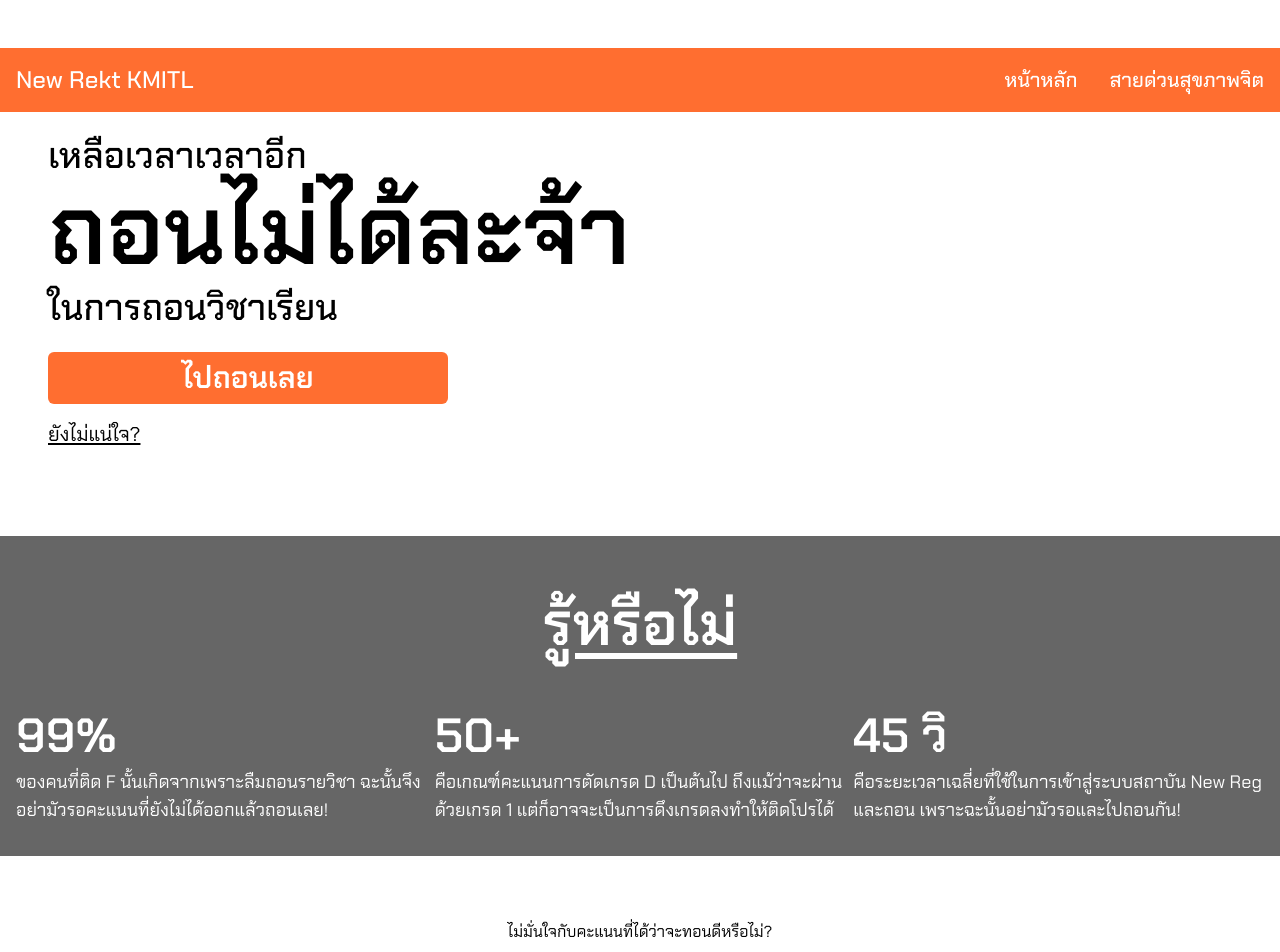
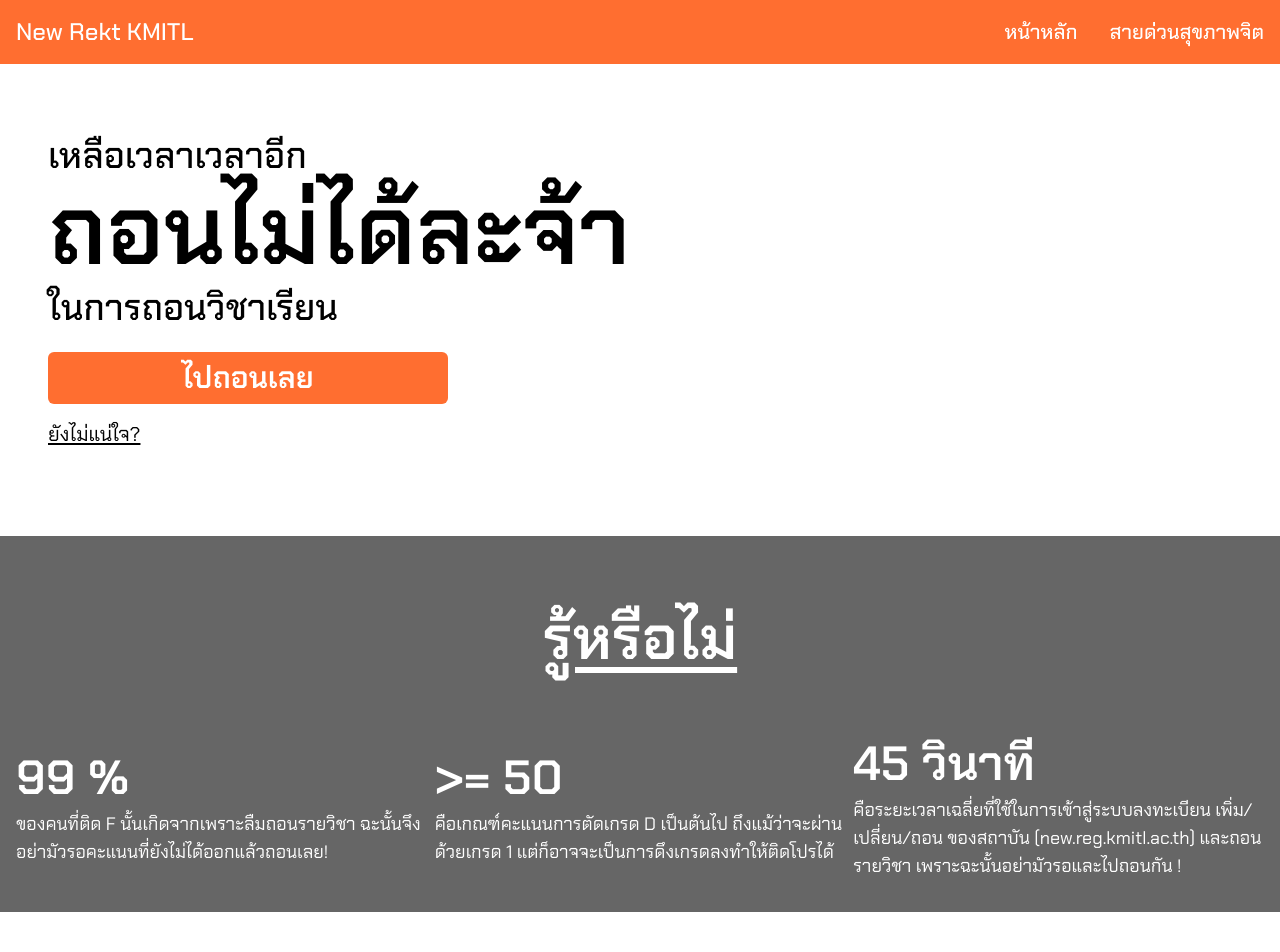
Before and after one commit to DrowningToast/new-rekt-kmitl, a Next.js app: page / in a window 1280 px wide. Shown: the top 952 px of the page. Built offline with nearby package versions, Linux system fonts and the light colour scheme; some icons are missing.

Commit message:
Fix | Typos

```diff
--- a/components/Navbar.tsx
+++ b/components/Navbar.tsx
@@ -3,7 +3,7 @@ import Link from "next/link";
 const Navbar = () => {
   return (
     <>
-      <nav className="bg-primary text-white py-4 px-4 font-medium fixed inset-x-0 flex">
+      <nav className="bg-primary text-white py-4 px-4 font-medium fixed inset-x-0 flex top-0">
         <h1 className="text-lg md:text-xl lg:text-2xl">New Rekt KMITL</h1>
         <div className="gap-x-2 lg:gap-x-8 flex ml-auto text-sm md:text-lg lg:text-xl items-center">
           <Link href="/">หน้าหลัก</Link>
--- a/pages/index.tsx
+++ b/pages/index.tsx
@@ -67,29 +67,29 @@ const Index = () => {
           รู้หรือไม่
         </h1>
         <div className="flex flex-col lg:gap-y-2">
-          <h2 className="text-4xl lg:text-5xl font-bold">99%</h2>
+          <h2 className="text-4xl lg:text-5xl font-bold">99 %</h2>
           <p className="text-lg ">
             ของคนที่ติด F นั้นเกิดจากเพราะลืมถอนรายวิชา
             ฉะนั้นจึงอย่ามัวรอคะแนนที่ยังไม่ได้ออกแล้วถอนเลย!
           </p>
         </div>
         <div className="flex flex-col  lg:gap-y-2">
-          <h2 className="text-4xl lg:text-5xl font-bold">50+</h2>
+          <h2 className="text-4xl lg:text-5xl font-bold">{">= 50"}</h2>
           <p className="text-lg ">
             คือเกณฑ์คะแนนการตัดเกรด D เป็นต้นไป ถึงแม้ว่าจะผ่านด้วยเกรด 1
             แต่ก็อาจจะเป็นการดึงเกรดลงทำให้ติดโปรได้
           </p>
         </div>
         <div className="flex flex-col  lg:gap-y-2">
-          <h2 className="text-4xl lg:text-5xl font-bold">45 วิ</h2>
+          <h2 className="text-4xl lg:text-5xl font-bold">45 วินาที</h2>
           <p className="text-lg ">
-            คือระยะเวลาเฉลี่ยที่ใช้ในการเข้าสู่ระบบสถาบัน New Reg และถอน
-            เพราะฉะนั้นอย่ามัวรอและไปถอนกัน!
+            คือระยะเวลาเฉลี่ยที่ใช้ในการเข้าสู่ระบบลงทะเบียน เพิ่ม/เปลี่ยน/ถอน ของสถาบัน
+            (new.reg.kmitl.ac.th) และถอนรายวิชา เพราะฉะนั้นอย่ามัวรอและไปถอนกัน !
           </p>
         </div>
       </div>
       <div className="w-full flex flex-col gap-y-4 items-center px-8 mt-16 ">
-        <h3>ไม่มั่นใจกับคะแนนที่ได้ว่าจะทอนดีหรือไม่?</h3>
+        <h3>ไม่มั่นใจกับคะแนนที่ได้ว่าจะถอนดีหรือไม่?</h3>
         <Link href="/survey" className=" inline-block w-full lg:grid place-items-center">
           <button className="w-full bg-primary max-w-5xl text-white rounded-md text-xl lg:text-4xl font-medium py-1.5">
             ทำแบบทดสอบ
```
